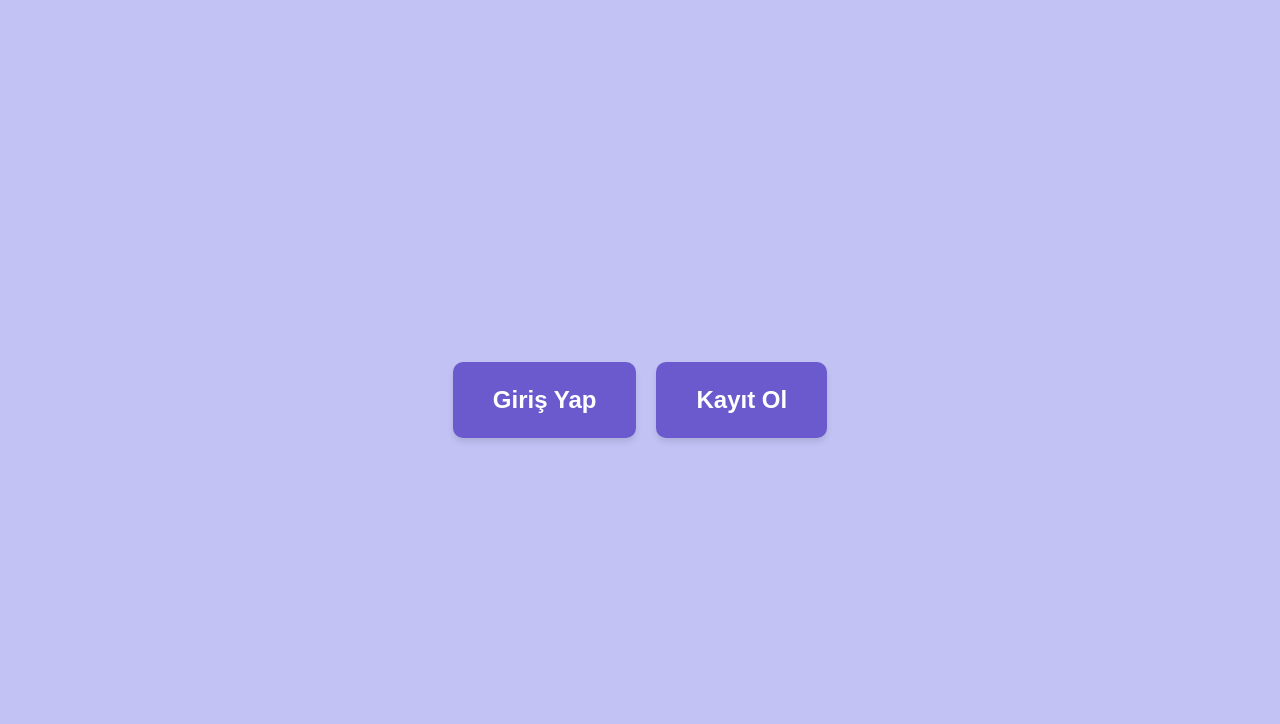
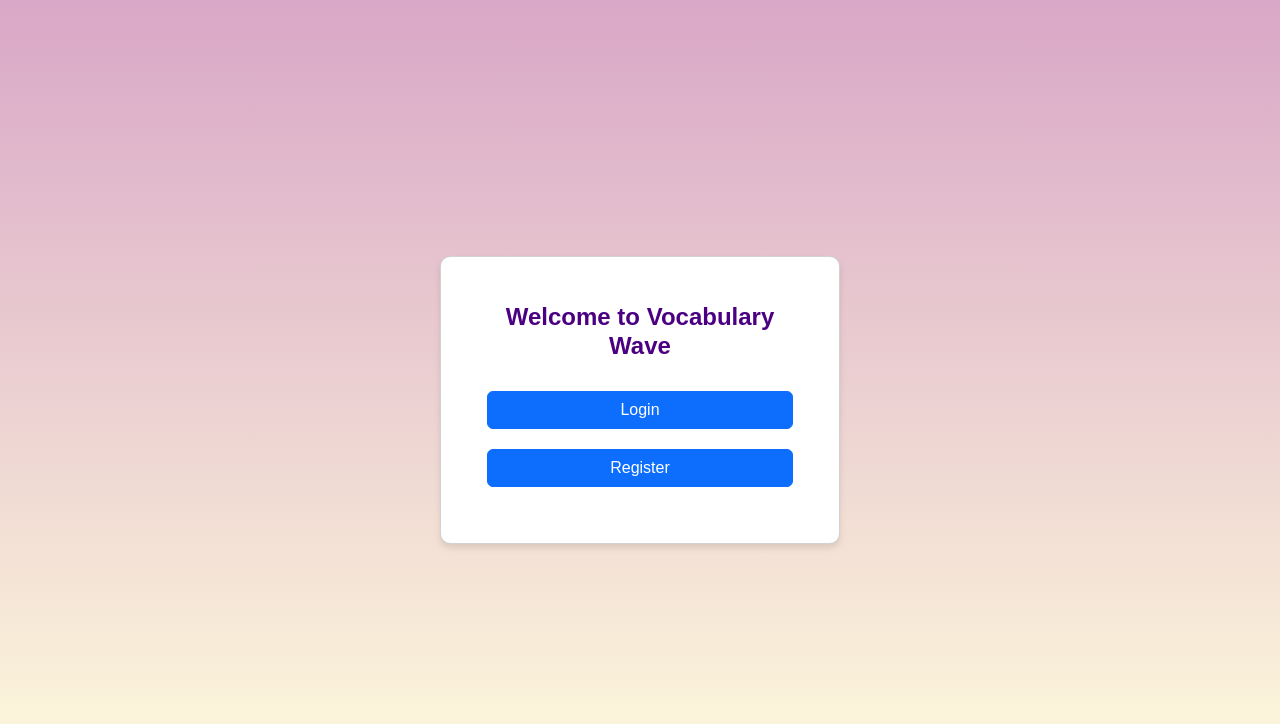
Before and after one commit to duyguayvaz/vocabulary-wave, a React (Create React App) app: page / in a window 1280 px wide. Shown: the top 724 px of the page. Built offline with nearby package versions, Linux system fonts and the light colour scheme.

Commit message:
converted to card format

```diff
--- a/src/App.css
+++ b/src/App.css
@@ -1,50 +1,74 @@
-
 body {
   margin: 0;
   padding: 0;
   font-family: Arial, sans-serif;
-  background-color: #c2c2f5;
-}
-
-.home-container {
+  background: linear-gradient(to bottom, #d9a7c7, #fffcdc);
+  height: 100vh;
   display: flex;
   justify-content: center;
   align-items: center;
-  height: 100vh;
 }
 
 .card-container {
   display: flex;
+  flex-direction: column;
+  justify-content: center;
+  align-items: center;
   gap: 20px;
 }
 
-.home-card {
-  display: flex;
-  justify-content: center;
-  align-items: center;
-  text-decoration: none;
-  color: white;
-  background-color: #6a5acd;
+.card {
+  background: white;
   border-radius: 10px;
-  padding: 20px 40px;
+  box-shadow: 0 4px 6px rgba(0, 0, 0, 0.1);
+  padding: 30px;
+  width: 100%;
+  max-width: 400px;
+  text-align: center;
+}
+
+.card-title {
   font-size: 1.5rem;
   font-weight: bold;
-  box-shadow: 0 4px 6px rgba(0, 0, 0, 0.1);
-  transition: transform 0.2s, box-shadow 0.2s;
+  color: #4b0082;
+  margin-bottom: 20px;
 }
 
-.home-card:hover {
+button {
+  background-color: #4b0082;
+  color: white;
+  border: none;
+  border-radius: 5px;
+  padding: 10px 20px;
+  font-size: 1rem;
+  font-weight: bold;
+  cursor: pointer;
+  transition: background-color 0.2s, transform 0.2s;
+  margin: 10px 0;
+  width: 100%;
+}
+
+button:hover {
+  background-color: #6a5acd;
   transform: scale(1.05);
-  box-shadow: 0 6px 10px rgba(0, 0, 0, 0.15);
+}
+
+button:focus {
+  outline: none;
+  box-shadow: 0 0 0 3px rgba(75, 0, 130, 0.5);
+}
+
+input {
+  width: 100%;
+  padding: 10px;
+  margin: 10px 0;
+  border: 1px solid #ccc;
+  border-radius: 5px;
+  font-size: 1rem;
 }
 
 @media (max-width: 768px) {
-  .card-container {
-    flex-direction: column;
-  }
-
-  .home-card {
-    width: 100%;
-    text-align: center;
+  .card {
+    width: 90%;
   }
 }
--- a/src/App.js
+++ b/src/App.js
@@ -1,34 +1,43 @@
-import React from "react";
-import { BrowserRouter as Router, Route, Routes, Link } from "react-router-dom";
+import React, { useState } from "react";
+import { Button, Card, CardBody, CardTitle } from "react-bootstrap";
+import Login from "./Authentication/Login";
 import Register from "./Authentication/Register";
-import Login from "./Authentication/Login";
 
+function App() {
+  const [login, setLogin] = useState(false);
+  const [register, setRegister] = useState(false)
 
-const Home = () => {
+  const handleLogin = () => {
+    setLogin(true);
+  };
+
+  const handleLoginBack = () => {
+    setLogin(false);
+  };
+
+  const handleRegister = () => {
+    setRegister(true)
+  };
+  const RegisterBack=()=>{
+    setRegister(false)
+  }
+  if(register){
+    return <Register onBackToMenu={RegisterBack}/>
+  }
+
+  if (login) {
+    return <Login onBackToMenu={handleLoginBack} />;
+  }
+
   return (
-    <div className="home-container">
-      <div className="card-container">
-        <Link to="/login" className="home-card">
-          Giriş Yap
-        </Link>
-        <Link to="/register" className="home-card">
-          Kayıt Ol
-        </Link>
-      </div>
-    </div>
+    <Card>
+      <CardBody>
+        <CardTitle>Welcome to Vocabulary Wave</CardTitle>
+        <Button onClick={handleLogin}>Login</Button>
+        <Button onClick={handleRegister}>Register</Button>
+      </CardBody>
+    </Card>
   );
-};
-
-const App = () => {
-  return (
-    <Router>
-      <Routes>
-        <Route path="/" element={<Home />} />
-        <Route path="/register" element={<Register />} />
-        <Route path="/login" element={<Login />} />
-      </Routes>
-    </Router>
-  );
-};
+}
 
 export default App;
--- a/src/Authentication/Login.js
+++ b/src/Authentication/Login.js
@@ -1,8 +1,8 @@
 import React, { useState } from "react";
 import axios from "axios";
-import { Form, Button, Container, Row, Col } from "react-bootstrap";
+import { Form, Button, Container, Row, Col, Card, CardBody, CardTitle, FormGroup, FormLabel, FormControl } from "react-bootstrap";
 
-const Login = () => {
+const Login = ({ onBackToMenu }) => {
   const [identifier, setIdentifier] = useState("");
   const [password, setPassword] = useState("");
 
@@ -17,44 +17,43 @@ const Login = () => {
       localStorage.setItem("token", response.data.jwt);
       alert("Login successful!");
     } catch (error) {
-      console.error("Error during login:", error.response.data);
+      console.error("Error during login:", error.response?.data || error);
       alert("Login failed. Check your credentials and try again.");
     }
   };
 
   return (
-    <Container className="mt-5">
-      <Row className="justify-content-center">
-        <Col md={6}>
-          <h2 className="text-center">Login</h2>
+    <Card>
+      <CardBody>
+        <CardTitle>Login Menu</CardTitle>
         <Form onSubmit={handleLogin}>
-            <Form.Group controlId="formIdentifier" className="mb-3">
-              <Form.Label>Email or Username</Form.Label>
-              <Form.Control
+          <FormGroup controlId="formIdentifier">
+            <FormLabel>Email or Username</FormLabel>
+            <FormControl
               type="text"
-                placeholder="Enter email or username"
               value={identifier}
               onChange={(e) => setIdentifier(e.target.value)}
-                required
+              placeholder="Enter your email or username"
             />
-            </Form.Group>
-            <Form.Group controlId="formPassword" className="mb-3">
-              <Form.Label>Password</Form.Label>
-              <Form.Control
+          </FormGroup>
+          <FormGroup controlId="formPassword">
+            <FormLabel>Password</FormLabel>
+            <FormControl
               type="password"
-                placeholder="Password"
               value={password}
               onChange={(e) => setPassword(e.target.value)}
-                required
+              placeholder="Enter your password"
             />
-            </Form.Group>
-            <Button variant="success" type="submit" className="w-100">
+          </FormGroup>
+          <Button variant="primary" type="submit">
             Login
           </Button>
+          <Button variant="secondary" onClick={onBackToMenu} className="ml-2">
+            Back
+          </Button>
         </Form>
-        </Col>
-      </Row>
-    </Container>
+      </CardBody>
+    </Card>
   );
 };
 
--- a/src/Authentication/Register.js
+++ b/src/Authentication/Register.js
@@ -1,8 +1,8 @@
 import React, { useState } from "react";
 import axios from "axios";
-import { Form, Button, Container, Row, Col } from "react-bootstrap";
+import { Form, Button, Container, Row, Col, Card, CardBody, CardTitle, FormGroup, FormLabel, FormControl } from "react-bootstrap";
 
-const Register = () => {
+const Register = ({ onBackToMenu }) => {
   const [username, setUsername] = useState("");
   const [email, setEmail] = useState("");
   const [password, setPassword] = useState("");
@@ -18,54 +18,55 @@ const Register = () => {
       console.log("Registration successful:", response.data);
       alert("Registration successful! Please log in.");
     } catch (error) {
-      console.error("Error during registration:", error.response.data);
+      console.error("Error during registration:", error.response?.data || error);
       alert("Registration failed. Check your details and try again.");
     }
   };
 
   return (
-    <Container className="mt-5">
-      <Row className="justify-content-center">
-        <Col md={6}>
-          <h2 className="text-center">Register</h2>
+    <Card>
+      <CardBody>
+        <CardTitle>Register Menu</CardTitle>
         <Form onSubmit={handleRegister}>
-            <Form.Group controlId="formUsername" className="mb-3">
-              <Form.Label>Username</Form.Label>
-              <Form.Control
+          <FormGroup controlId="formUsername">
+            <FormLabel>Username</FormLabel>
+            <FormControl
               type="text"
-                placeholder="Enter username"
               value={username}
               onChange={(e) => setUsername(e.target.value)}
+              placeholder="Enter username"
               required
             />
-            </Form.Group>
-            <Form.Group controlId="formEmail" className="mb-3">
-              <Form.Label>Email address</Form.Label>
-              <Form.Control
+          </FormGroup>
+          <FormGroup controlId="formEmail">
+            <FormLabel>Email Address</FormLabel>
+            <FormControl
               type="email"
-                placeholder="Enter email"
               value={email}
               onChange={(e) => setEmail(e.target.value)}
+              placeholder="Enter email"
               required
             />
-            </Form.Group>
-            <Form.Group controlId="formPassword" className="mb-3">
-              <Form.Label>Password</Form.Label>
-              <Form.Control
+          </FormGroup>
+          <FormGroup controlId="formPassword">
+            <FormLabel>Password</FormLabel>
+            <FormControl
               type="password"
-                placeholder="Password"
               value={password}
               onChange={(e) => setPassword(e.target.value)}
+              placeholder="Enter password"
               required
             />
-            </Form.Group>
-            <Button variant="primary" type="submit" className="w-100">
+          </FormGroup>
+          <Button variant="primary" type="submit">
             Register
           </Button>
+          <Button variant="secondary" onClick={onBackToMenu} className="ml-2">
+            Back
+          </Button>
         </Form>
-        </Col>
-      </Row>
-    </Container>
+      </CardBody>
+    </Card>
   );
 };
 
```
Lines whose indentation alone changed are shown as unchanged.
